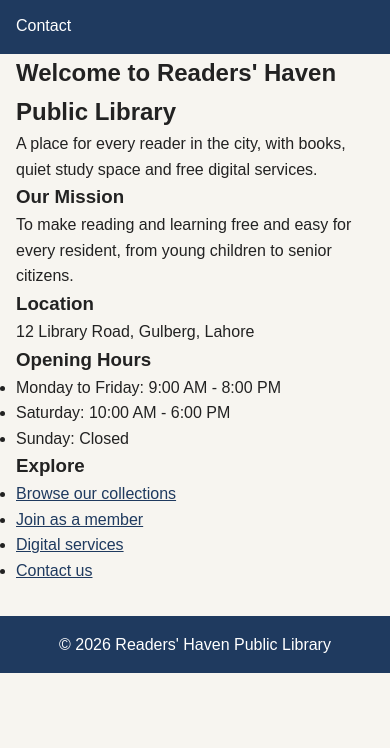
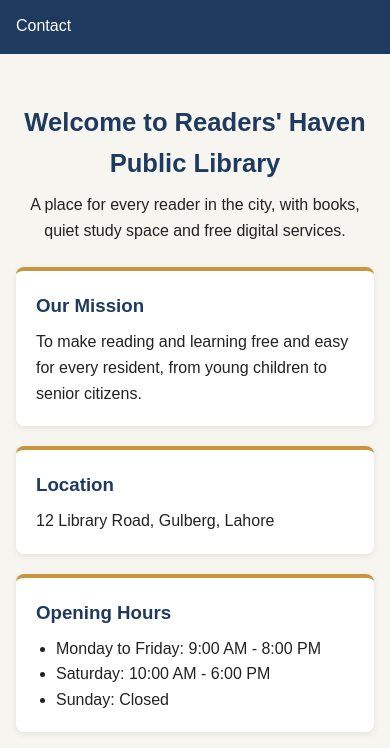
Before and after one commit to Muhammad-Haris-7/readers-haven-library, a website: page src/index.html in a window 390 px wide. Shown: the part 96-844 px from the top of the page. Drawn offline with Linux system fonts and the light colour scheme.

Commit message:
Add home page styles and media query

```diff
--- a/styles/style.css
+++ b/styles/style.css
@@ -71,9 +71,39 @@ a {
   margin-top: 32px;
 }
 
+
 /* ==========================================================
    SECTION 1: HOME PAGE (index.html) - Team Lead
+
    ========================================================== */
+.home-hero {
+  text-align: center;
+  padding: 48px 0 24px;
+}
+.home-hero h2 {
+  font-size: 2.2rem;
+  color: var(--color-primary);
+  margin-bottom: 8px;
+}
+.home-grid {
+  display: grid;
+  grid-template-columns: repeat(2, 1fr);
+  gap: 20px;
+}
+.home-card {
+  background: var(--color-white);
+  padding: 20px;
+  border-radius: 8px;
+  border-top: 4px solid var(--color-accent);
+  box-shadow: 0 2px 6px rgba(0, 0, 0, 0.08);
+}
+.home-card h3 { margin-bottom: 8px; color: var(--color-primary); }
+.home-card ul { padding-left: 20px; }
+
+@media (max-width: 700px) {
+  .home-grid { grid-template-columns: 1fr; }
+  .home-hero h2 { font-size: 1.6rem; }
+}
 
 
 
```
